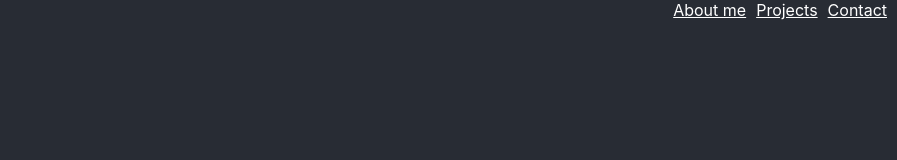
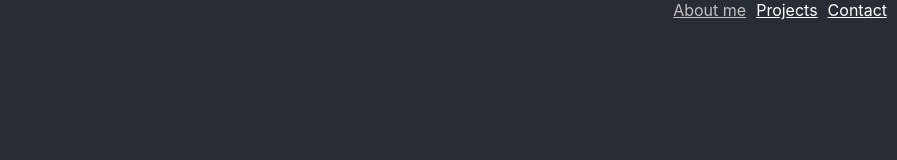
Before and after one commit to ajlanza/Portfolio, a React (Create React App) app: page / in a window 1280 px wide. In both pictures the pointer is over the link "About me". Shown: the top 160 px of the page, without its empty margins (383-1280 px from the left). Built offline with nearby package versions, Linux system fonts and the light colour scheme.

Commit message:
changed css for links

```diff
--- a/src/Components/App/App.css
+++ b/src/Components/App/App.css
@@ -7,19 +7,22 @@ p{
   margin: 10px;
   font-size: 16px;
 }
-ul {
+ul{
   list-style: none;
   padding: 0;
   margin: 0;
 }
-li {
+li{
   padding: 8px 12px;
   font-family: 'Roboto';
 }
 a{
   color: white;
 }
-.App-header {
+a:hover{
+  color: silver;
+}
+.App-header{
   background-color: #282c34;
   min-height: 100vh;
   display: flex;
@@ -29,7 +32,7 @@ a{
   font-size: calc(10px + 2vmin);
   color: white;
 }
-.App-footer {
+.App-footer{
   background-color: #282c34;
   color: white;
   display: flex;
```
Also changed, not shown: vercel.json (added), 1 other file (tests, documents, lock files or other folders).
